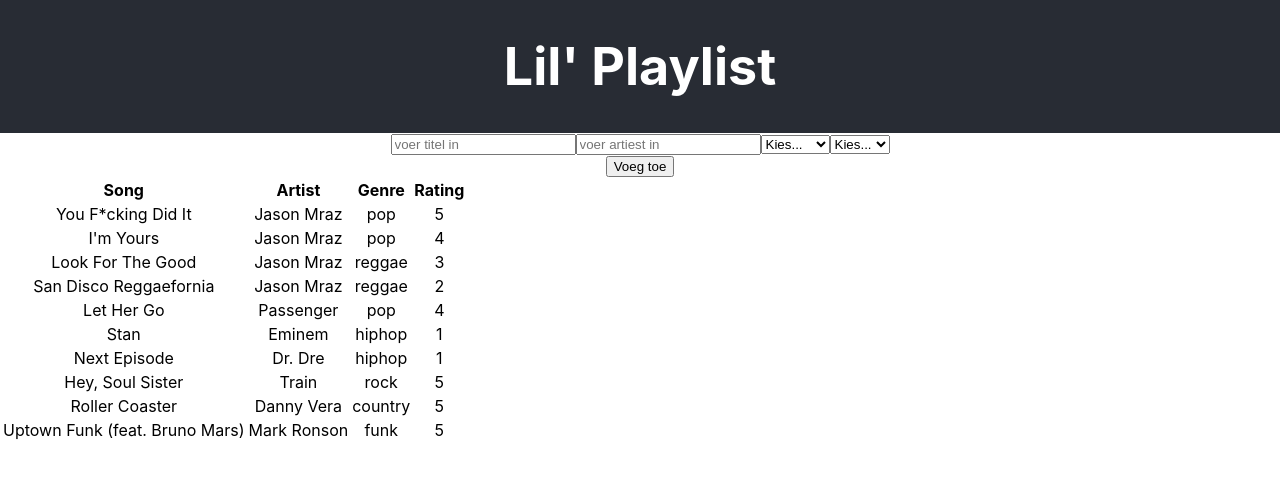
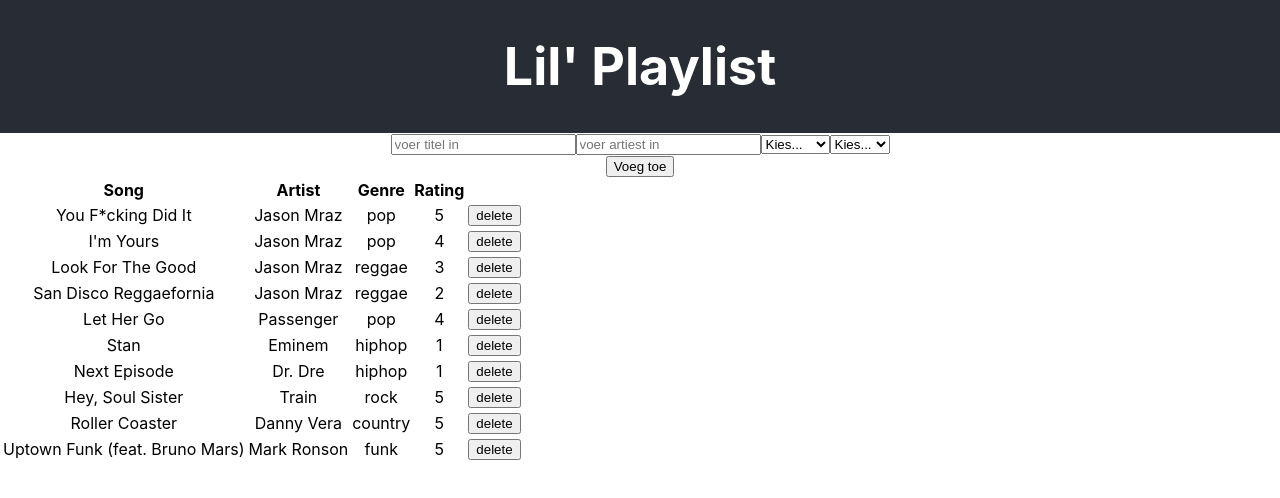
Before and after one commit to MMRijnsburger/Project-React-Lil-Playlist, a React (Create React App) app: page / in a window 1280 px wide. Shown: the top 498 px of the page. Built offline with nearby package versions, Linux system fonts and the light colour scheme.

Commit message:
add delete button

```diff
--- a/src/Container.js
+++ b/src/Container.js
@@ -11,10 +11,11 @@
             songList: SongData
         }
         this.handleSongInput = this.handleSongInput.bind(this)
+        this.handleSongDelete = this.handleSongDelete.bind(this)
     }
 
     handleSongInput(song) {
-        // console.log(song)
+        console.log(song)
         this.setState(prevState => {
             const songList = [...prevState.songList]
             songList.push({
@@ -32,12 +33,29 @@
 
     }
 
+    handleSongDelete(id) {
+        console.log(id)
+        this.setState(prevState => {
+            const songId = parseInt(id)
+            const currentSongList = [...prevState.songList]
+            const newSonglist = currentSongList.filter(item => {
+                return item.id !== songId
+            })
+            return {
+                songList: newSonglist
+            }
+        })
+    }
+
     render() {
         return (
             <div>
                 <SongInput onSubmit={this.handleSongInput} />
                 {/* <SongList list={this.state.songList} /> */}
-                <TableList list={this.state.songList} />
+                <TableList
+                    list={this.state.songList}
+                    onClick={this.handleSongDelete}
+                />
             </div>
         )
     }
--- a/src/components/Table/Table.js
+++ b/src/components/Table/Table.js
@@ -8,6 +8,7 @@
             <TableItem
                 key={item.id}
                 item={item}
+                onClick={this.props.onClick}
             />
         ))
 
--- a/src/components/Table/TableItem.js
+++ b/src/components/Table/TableItem.js
@@ -1,14 +1,34 @@
 import React from 'react';
 
-const TableItem = (props) => {
-    return (
-        <tr>
-            <td> {props.item.title} </td>
-            <td> {props.item.artist} </td>
-            <td> {props.item.genre} </td>
-            <td> {props.item.rating} </td>
-        </tr>
-    )
+class TableItem extends React.Component {
+    constructor(props) {
+        super(props)
+        this.handleDelete = this.handleDelete.bind(this)
+    }
+
+    handleDelete(event) {
+        // console.log("click", event.target.value)
+        this.props.onClick(event.target.value)
+    }
+
+    render() {
+        return (
+            <tr>
+                <td> {this.props.item.title} </td>
+                <td> {this.props.item.artist} </td>
+                <td> {this.props.item.genre} </td>
+                <td> {this.props.item.rating} </td>
+                <td>
+                    <button
+                        value={this.props.item.id}
+                        onClick={this.handleDelete}
+                    >
+                        delete
+                </button>
+                </td>
+            </tr>
+        )
+    }
 }
 
 export default TableItem;
--- a/src/containers/TableList.js
+++ b/src/containers/TableList.js
@@ -13,7 +13,7 @@
                 </tr>
             </thead>
 
-            <Table items={props.list} />
+            <Table items={props.list} onClick={props.onClick}/>
         </table>
     )
 }
```
